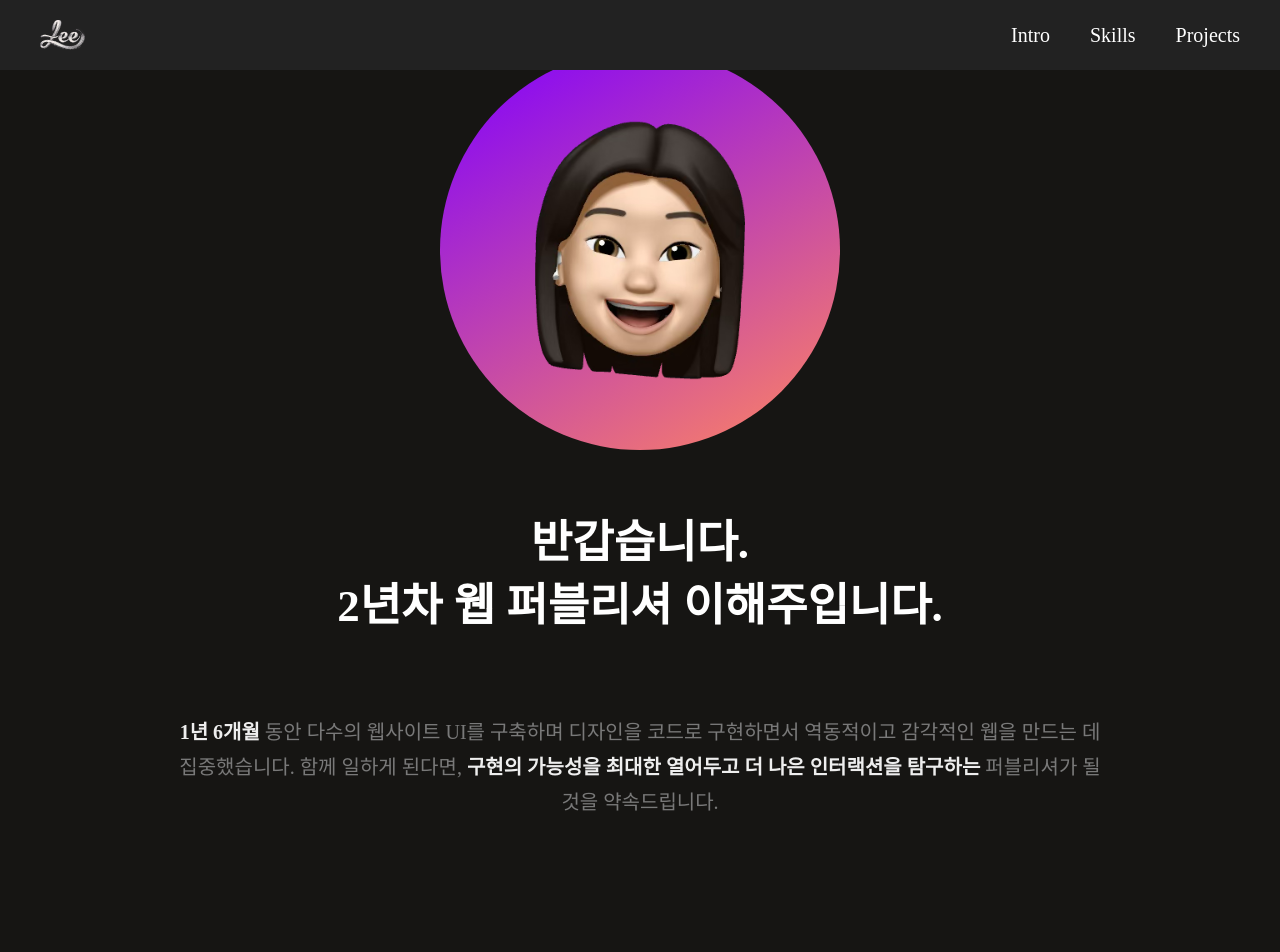
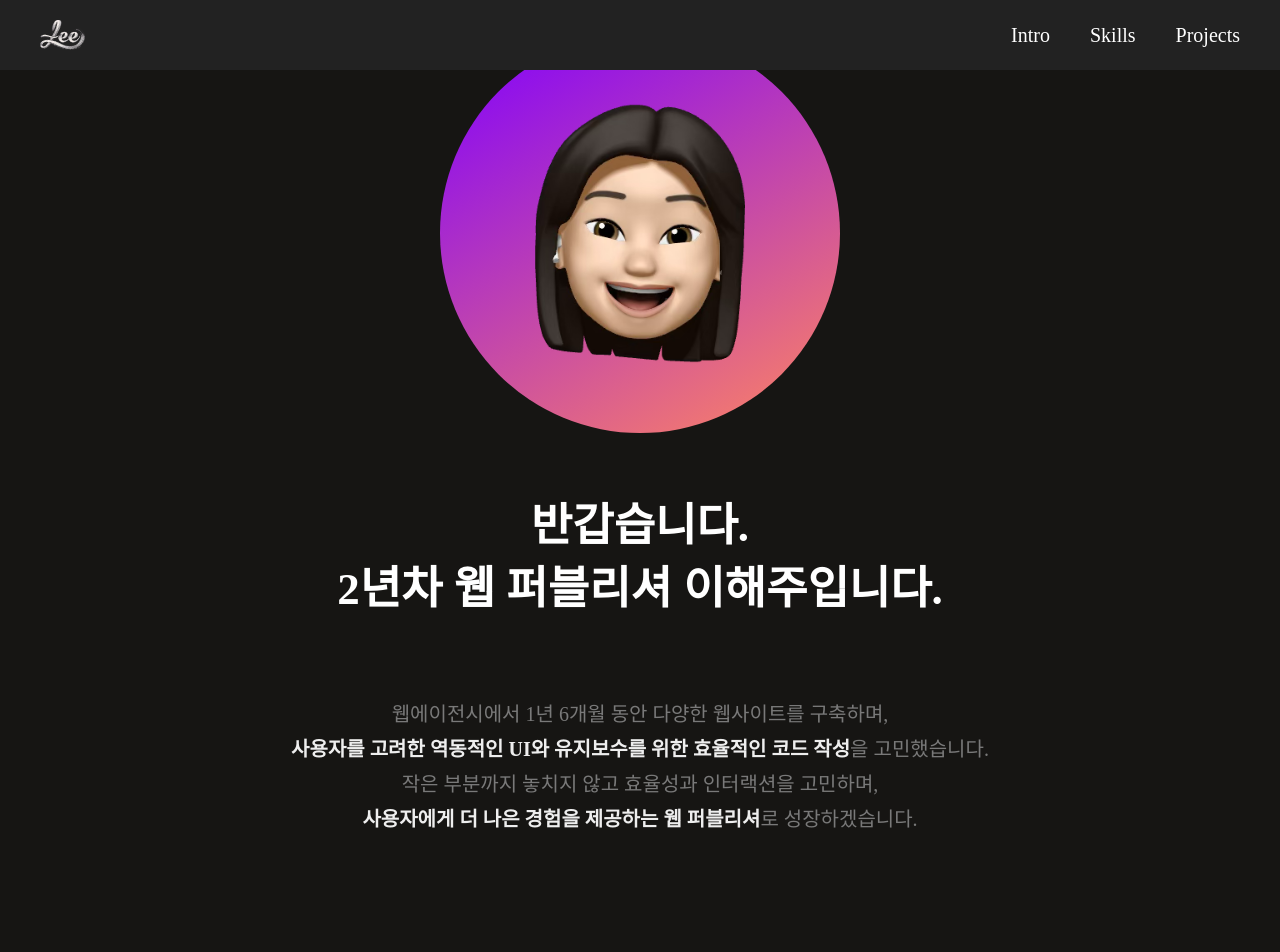
Before and after one commit to seapearl98/publisher-portfolio2025, a React (Create React App) app: page / in a window 1280 px wide. Shown: the top 952 px of the page. Built offline with nearby package versions, Linux system fonts and the light colour scheme.

Commit message:
intro 문구 변경

```diff
--- a/src/components/Intro.tsx
+++ b/src/components/Intro.tsx
@@ -40,11 +40,17 @@ const Intro = forwardRef<HTMLDivElement, {}>((props, ref) => {
         2년차 웹 퍼블리셔 이해주입니다.
       </h2>
       <p ref={upRef02}>
-        <em>1년 6개월</em> 동안 다수의 웹사이트 UI를 구축하며 디자인을 코드로
-        구현하면서 역동적이고 감각적인 웹을 만드는 데 집중했습니다. 함께 일하게
-        된다면,{" "}
-        <em>구현의 가능성을 최대한 열어두고 더 나은 인터랙션을 탐구하는</em>{" "}
-        퍼블리셔가 될 것을 약속드립니다.
+        웹에이전시에서 1년 6개월 동안 다양한 웹사이트를 구축하며, <br />
+        <em>
+          사용자를 고려한 역동적인 UI와 유지보수를 위한 효율적인 코드 작성
+        </em>
+        을 고민했습니다.
+        <br /> 작은 부분까지 놓치지 않고 효율성과 인터랙션을 고민하며,{" "}
+        <em>
+          <br />
+          사용자에게 더 나은 경험을 제공하는 웹 퍼블리셔
+        </em>
+        로 성장하겠습니다.
       </p>
     </IntroWrapper>
   );
```
